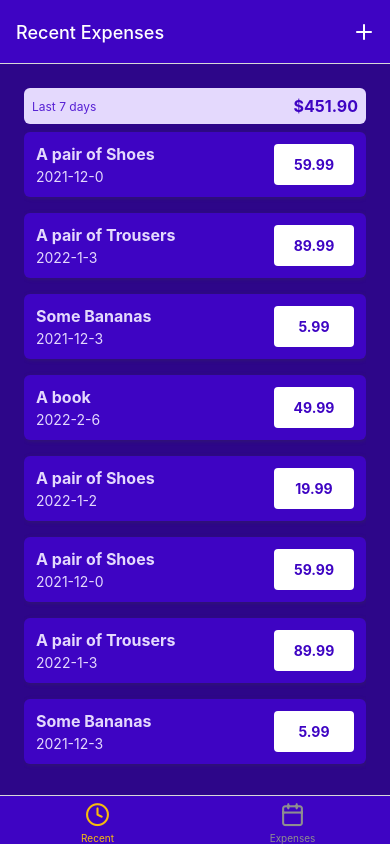
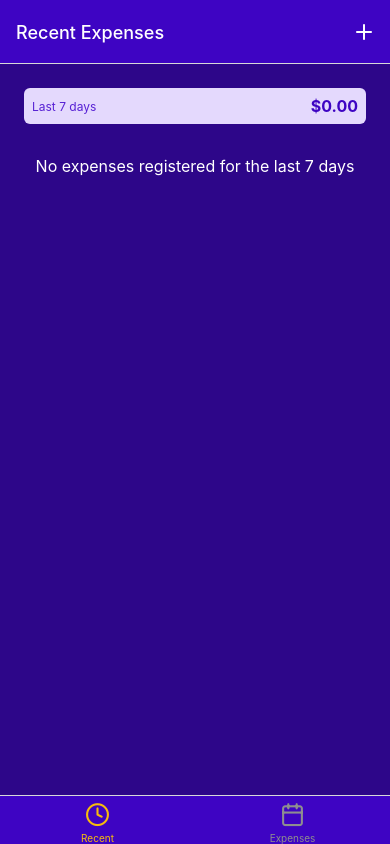
Before and after one commit to padepokanpenguin/react-native-expense-tracker, a React Native app: screen /RecentExpenses in a window 390 px wide. Built offline with nearby package versions, Linux system fonts and the light colour scheme.

Commit message:
consuming context in component

```diff
--- a/App.tsx
+++ b/App.tsx
@@ -9,6 +9,7 @@ import RecentExpenses from './src/screens/recent-expenses';
 import AllExpenses from './src/screens/all-expenses';
 import {GlobalStyles} from './src/utils/color';
 import IconButton from './src/components/UI/icon-button';
+import ExpensesContextProvider from './src/store/expenses-context';
 
 const Stack = createStackNavigator();
 const BottomTab = createBottomTabNavigator();
@@ -64,6 +65,7 @@ function App() {
   return (
     <>
       <StatusBar barStyle="default" />
+      <ExpensesContextProvider>
         <NavigationContainer>
           <Stack.Navigator
             screenOptions={{
@@ -82,6 +84,7 @@ function App() {
             />
           </Stack.Navigator>
         </NavigationContainer>
+      </ExpensesContextProvider>
     </>
   );
 }
--- a/src/components/ExpensesOutput/expenses-output.tsx
+++ b/src/components/ExpensesOutput/expenses-output.tsx
@@ -1,80 +1,30 @@
-import {StyleSheet, View} from 'react-native';
+import {StyleSheet, Text, View} from 'react-native';
 import {GlobalStyles} from '../../utils/color';
 import ExpensesList from './expenses-list';
 import ExpensesSummary from './expenses-summary';
 
-const DUMMY_EXPENSES = [
-  {
-    id: 'e1',
-    description: 'A pair of Shoes',
-    amount: 59.99,
-    date: new Date('2021-12-19'),
-  },
-  {
-    id: 'e2',
-    description: 'A pair of Trousers',
-    amount: 89.99,
-    date: new Date('2022-01-05'),
-  },
-  {
-    id: 'e3',
-    description: 'Some Bananas',
-    amount: 5.99,
-    date: new Date('2021-12-01'),
-  },
-  {
-    id: 'e4',
-    description: 'A book',
-    amount: 49.99,
-    date: new Date('2022-02-19'),
-  },
-  {
-    id: 'Another Book',
-    description: 'A pair of Shoes',
-    amount: 19.99,
-    date: new Date('2022-01-18'),
-  },
-  {
-    id: 'e12',
-    description: 'A pair of Shoes',
-    amount: 59.99,
-    date: new Date('2021-12-19'),
-  },
-  {
-    id: 'e11',
-    description: 'A pair of Trousers',
-    amount: 89.99,
-    date: new Date('2022-01-05'),
-  },
-  {
-    id: '141',
-    description: 'Some Bananas',
-    amount: 5.99,
-    date: new Date('2021-12-01'),
-  },
-  {
-    id: '131',
-    description: 'A book',
-    amount: 49.99,
-    date: new Date('2022-02-19'),
-  },
-  {
-    id: 'Anoher Book',
-    description: 'A pair of Shoes',
-    amount: 19.99,
-    date: new Date('2022-01-18'),
-  },
-];
-
 interface ExpensesOutputProps {
   expensesPeriod: string;
+  expenses: any;
+  fallbackText: string;
 }
 
-export default function ExpensesOutput({expensesPeriod}: ExpensesOutputProps) {
+export default function ExpensesOutput({
+  expenses,
+  expensesPeriod,
+  fallbackText,
+}: ExpensesOutputProps) {
+  let content = <Text style={styles.infoText}>{fallbackText}</Text>;
+
+  if (expenses.length > 0) {
+    content = <ExpensesList expenses={expenses} />;
+  }
+
   return (
     <View style={styles.container}>
-      <ExpensesSummary periodName={expensesPeriod} expenses={DUMMY_EXPENSES} />
-      <ExpensesList expenses={DUMMY_EXPENSES} />
+      <ExpensesSummary periodName={expensesPeriod} expenses={expenses} />
+
+      {content}
     </View>
   );
 }
@@ -85,4 +35,10 @@ const styles = StyleSheet.create({
     padding: 24,
     backgroundColor: GlobalStyles.colors.primary700,
   },
+  infoText: {
+    color: 'white',
+    fontSize: 16,
+    textAlign: 'center',
+    marginTop: 32,
+  },
 });
--- a/src/screens/all-expenses.tsx
+++ b/src/screens/all-expenses.tsx
@@ -1,6 +1,14 @@
-import {Text} from 'react-native';
+import {useContext} from 'react';
 import ExpensesOutput from '../components/ExpensesOutput/expenses-output';
+import {ExpensesContext} from '../store/expenses-context';
 
 export default function AllExpenses() {
-  return <ExpensesOutput expensesPeriod="Total" />;
+  const expenseCtx = useContext(ExpensesContext);
+  return (
+    <ExpensesOutput
+      expensesPeriod="Total"
+      expenses={expenseCtx.expenses}
+      fallbackText="No expenses registered now"
+    />
+  );
 }
--- a/src/screens/manage-expense.tsx
+++ b/src/screens/manage-expense.tsx
@@ -1,9 +1,10 @@
 import type {RouteProp} from '@react-navigation/native';
 import type {StackNavigationProp} from '@react-navigation/stack';
-import {useLayoutEffect} from 'react';
+import {useContext, useLayoutEffect} from 'react';
 import {StyleSheet, View} from 'react-native';
 import Button from '../components/UI/button';
 import IconButton from '../components/UI/icon-button';
+import {ExpensesContext} from '../store/expenses-context';
 import {GlobalStyles} from '../utils/color';
 
 type RootStackParamList = {
@@ -15,6 +16,9 @@ interface ManageExpenseProps {
 }
 
 export default function ManageExpense({route, navigation}: ManageExpenseProps) {
+  const {addExpense, deleteExpense, updateExpense} =
+    useContext(ExpensesContext);
+
   const editExpenseId = route.params?.expenseId;
 
   const isEditing = !!editExpenseId;
@@ -26,6 +30,7 @@ export default function ManageExpense({route, navigation}: ManageExpenseProps) {
   }, [navigation, isEditing]);
 
   function deleteFunctionHandler() {
+    deleteExpense(editExpenseId);
     navigation.goBack();
   }
 
@@ -34,6 +39,15 @@ export default function ManageExpense({route, navigation}: ManageExpenseProps) {
   }
 
   function confirmHandler() {
+    if (isEditing) {
+      updateExpense(editExpenseId, {
+        description: 'Test',
+        amount: 19,
+        date: new Date(),
+      });
+    } else {
+      addExpense({description: 'Test', amount: 19, date: new Date()});
+    }
     navigation.goBack();
   }
   return (
--- a/src/screens/recent-expenses.tsx
+++ b/src/screens/recent-expenses.tsx
@@ -1,6 +1,24 @@
-import {Text} from 'react-native';
+import {useContext} from 'react';
+import {ExpenseItemProps} from '../components/ExpensesOutput/expense-item';
 import ExpensesOutput from '../components/ExpensesOutput/expenses-output';
+import {ExpensesContext} from '../store/expenses-context';
+import {getDateMinusDays} from '../utils/date';
 
 export default function RecentExpenses() {
-  return <ExpensesOutput expensesPeriod="Last 7 days" />;
+  const {expenses} = useContext(ExpensesContext);
+
+  const recentExpenses = expenses.filter((expense: ExpenseItemProps) => {
+    const today = new Date();
+    const date7DaysAgo = getDateMinusDays(today, 7);
+
+    return expense.date >= date7DaysAgo && expense.date < today;
+  });
+
+  return (
+    <ExpensesOutput
+      expensesPeriod="Last 7 days"
+      expenses={recentExpenses}
+      fallbackText="No expenses registered for the last 7 days"
+    />
+  );
 }
--- a/src/store/expenses-context.tsx
+++ b/src/store/expenses-context.tsx
@@ -36,7 +36,7 @@ const DUMMY_EXPENSES = [
     id: 'e12',
     description: 'A pair of Shoes',
     amount: 59.99,
-    date: new Date('2021-12-19'),
+    date: new Date('2023-01-22'),
   },
   {
     id: 'e11',
@@ -85,20 +85,13 @@ interface TypeExpenseReducerAction {
   payload: any;
 }
 
-interface TypeExpenseReducerState {
-  state: any;
-}
-
 interface ExpensesContextProviderProps {
   children: ReactNode;
 }
 
 type expenseDataType = ExpenseItemProps;
 
-function expenseReducer(
-  state: TypeExpenseReducerState,
-  action: TypeExpenseReducerAction,
-) {
+function expenseReducer(state: any, action: TypeExpenseReducerAction) {
   switch (action.type) {
     case 'ADD':
       const id = new Date().toString() + Math.random().toString();
@@ -113,7 +106,9 @@ function expenseReducer(
       updatedExpenses[updatableExpenseIndex] = updatedItem;
       return updatedExpenses;
     case 'DELETE':
-      return state.filter(expense => expense.id !== action.payload);
+      return state.filter(
+        (expense: ExpenseItemProps) => expense.id !== action.payload,
+      );
     default:
       return state;
   }
--- a/src/utils/date.ts
+++ b/src/utils/date.ts
@@ -1,3 +1,7 @@
 export default function getFormattedDate(date: Date) {
   return `${date.getFullYear()}-${date.getMonth() + 1}-${date.getDay()}`;
 }
+
+export function getDateMinusDays(date: Date, days: number) {
+  return new Date(date.getFullYear(), date.getMonth(), date.getDate() - days);
+}
```
Lines whose indentation alone changed are shown as unchanged.
